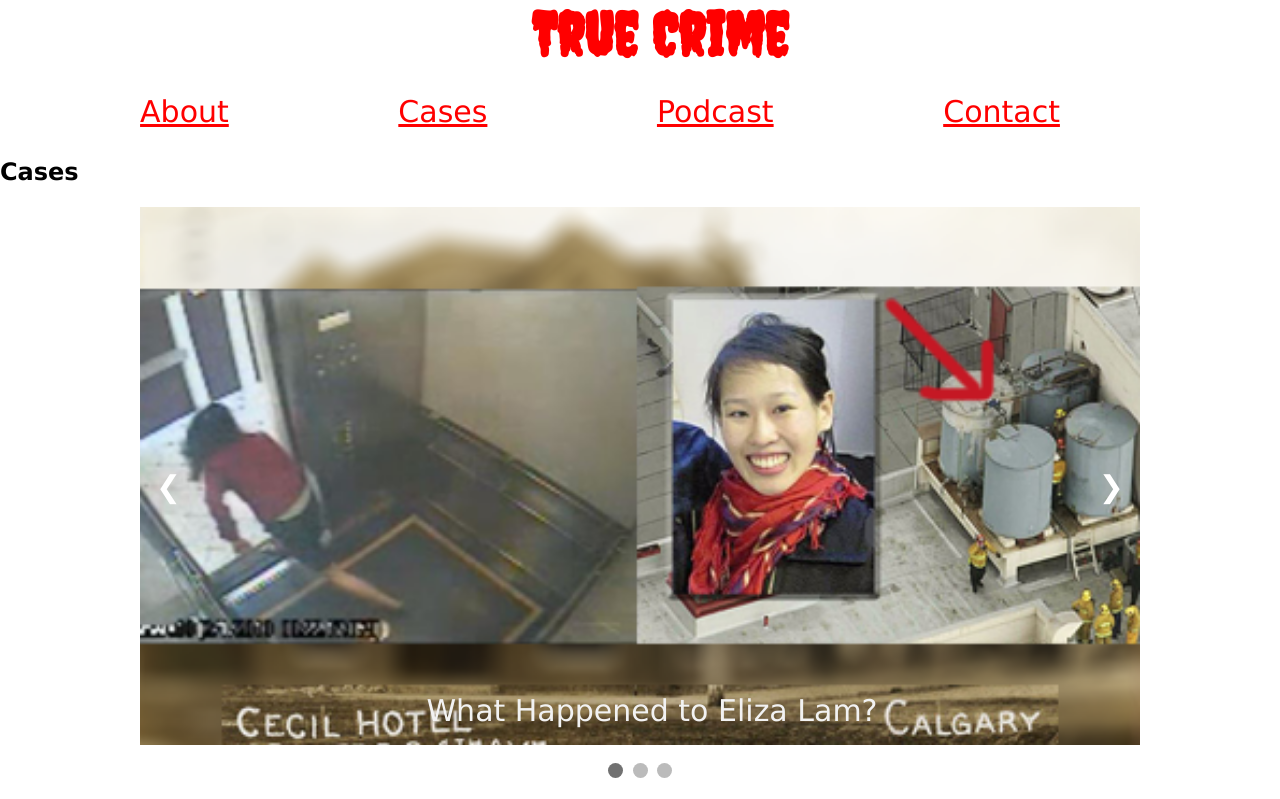
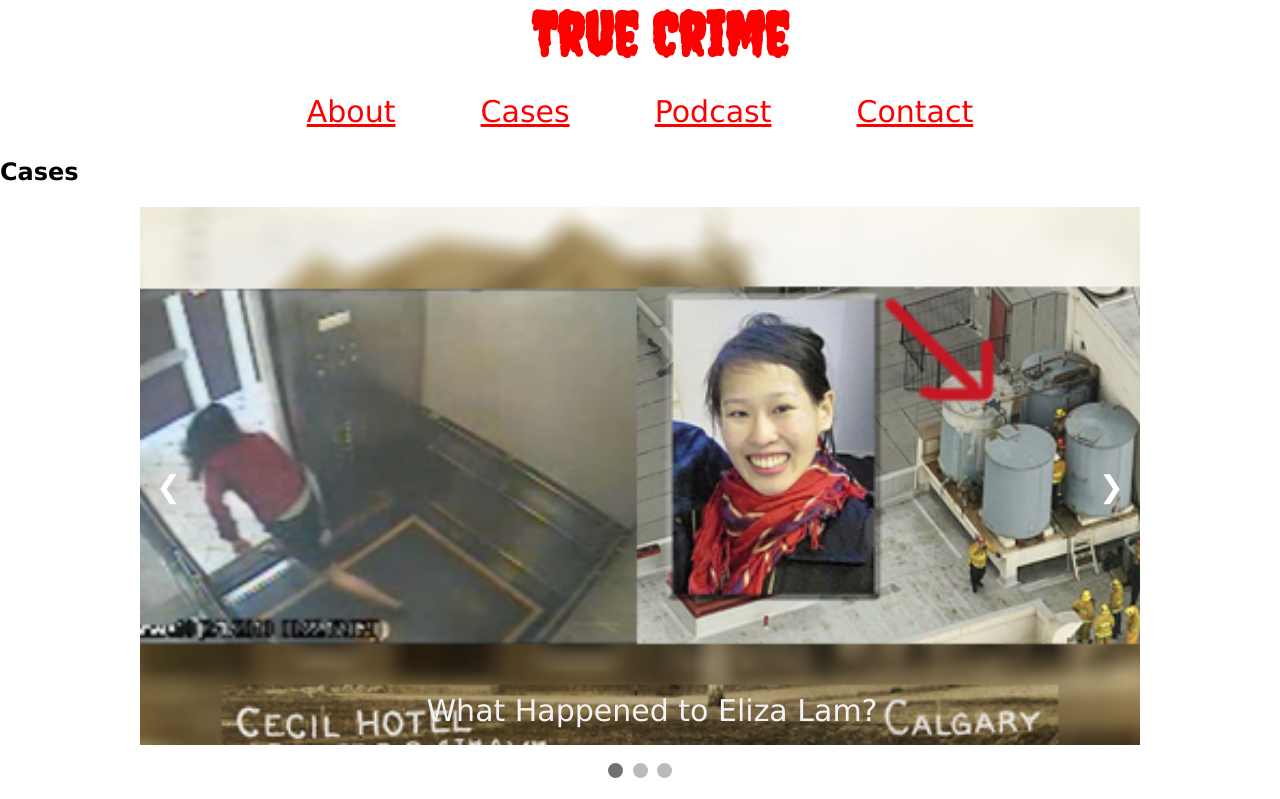
Before and after one commit to maggie2209/jane_doe, a plain HTML site: page index.html in a window 1280 px wide. Shown: the top 799 px of the page. Drawn offline with nearby package versions, Linux system fonts and the light colour scheme.

Commit message:
Update index.html

```diff
--- a/index.html
+++ b/index.html
@@ -7,19 +7,34 @@
 </head>
 <body>
 <!-- <<<<<<< HEAD-->
-  <header class='flex'>
+  <header>
+  <nav>
+    <div class="container">
+      <div class="navbar-header">
+        <h1 id='title'>True Crime</h1>
+        <ul>
+          <li class="nav-items"><a href='about.html'>About</a></li>
+          <li class="nav-items"><a href='#'>Cases</a></li>
+          <li class="nav-items"><a href='#'>Podcast</a></li>
+          <li class="nav-items"><a href='#'>Contact</a></li>
+        </ul>
+      </div>
+    </div>
+  </nav>
+</header>
+  <!--header class='flex'>
       <h1 id='title'>True Crime</h1>
 <!--=======-->
   <!--header-->
       <!--h1 id='title'><a href='index.html'>True Crime</h1-->
-      <ul>
+      <!--ul>
         <li><a href='about.html'>About</a><li>
         <li><a href='#'>Cases</a><li>
         <li><a href='#'>Podcast</a><li>
         <li><a href='#'>Contact</a><li>
       </ul>
 
-  </header>
+  </header-->
 
   <div id='page_content'>
 
```
